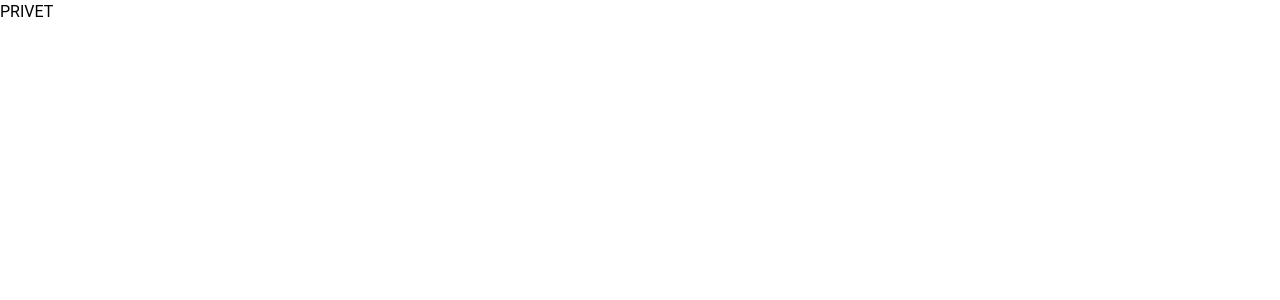
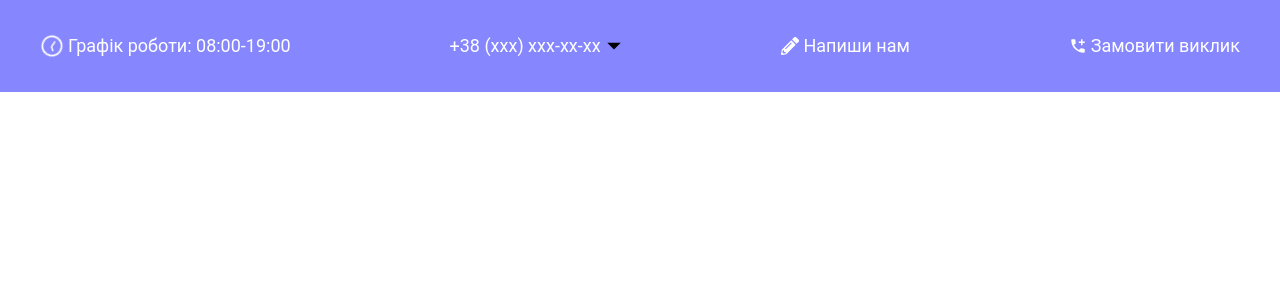
Before and after one commit to vazhavazh/logistic, a Next.js app: page / in a window 1280 px wide. Shown: the top 300 px of the page. Built offline with nearby package versions, Linux system fonts and the light colour scheme.

Commit message:
upd header

```diff
--- a/package.json
+++ b/package.json
@@ -19,6 +19,7 @@
     "postcss": "8.4.28",
     "react": "18.2.0",
     "react-dom": "18.2.0",
+    "react-icons": "^4.10.1",
     "tailwindcss": "3.3.3",
     "typescript": "5.1.6"
   }
--- /dev/null
+++ b/src/components/TopBar/TopBar.tsx
@@ -0,0 +1,59 @@
+import React, { useState } from "react";
+import { AiOutlineClockCircle } from "react-icons/ai";
+import { GoTriangleUp } from "react-icons/go";
+import { GoTriangleDown } from "react-icons/go";
+import { FaPencilAlt } from "react-icons/fa";
+import { MdAddIcCall } from "react-icons/md";
+
+type TopBarProps = {};
+
+const TopBar: React.FC<TopBarProps> = () => {
+	const [contactNumber, setContactNumber] = useState(false);
+
+	const handleClickONContact = () => {
+		setContactNumber(!contactNumber);
+	};
+
+	return (
+		<div className='bg-accent-color py-8 px-10'>
+			<ul className='w-full flex  items-center  justify-between text-lg'>
+				<li className='flex gap-1 items-center   text-center'>
+					<AiOutlineClockCircle className='text-white-main animate-rotate w-6 h-6' />
+					<span className='text-white-main'>Графік роботи: 08:00-19:00</span>
+				</li>
+				<li
+					onClick={handleClickONContact}
+					className='flex flex-col cursor-pointer relative min-w-[171px]'>
+					{contactNumber ? (
+						<>
+							<div className=' flex items-center gap-1'>
+								<span className='text-white-main'>+38 (xxx) xxx-xx-xx</span>
+								<GoTriangleDown />
+							</div>
+							<div className='absolute bottom-[-100%] flex items-center gap-1'>
+								<span className='text-white-main pop-outin'>
+									+38 (063) 851-61-91
+								</span>
+								<GoTriangleUp />
+							</div>
+						</>
+					) : (
+						<div className=' flex items-center gap-1'>
+							<span className='text-white-main'>+38 (xxx) xxx-xx-xx</span>
+							<GoTriangleDown />
+						</div>
+					)}
+				</li>
+				<li className='flex items-center gap-1 cursor-pointer transition-all hover:scale-125'>
+					<FaPencilAlt className='text-white-main' />
+					<span className='text-white-main'>Напиши нам</span>
+				</li>
+				<li className='flex items-center gap-1 cursor-pointer transition-all hover:scale-125'>
+					<MdAddIcCall className='text-white-main' />
+					<span className='text-white-main'>Замовити виклик</span>
+				</li>
+			</ul>
+		</div>
+	);
+};
+export default TopBar;
--- /dev/null
+++ b/src/components/UI/LanguageSwitcher/LanguageSwitcher.tsx
@@ -0,0 +1,41 @@
+import React from "react";
+import { useRouter } from "next/router";
+import { useTranslation } from "next-i18next";
+
+const LanguageSwitcher: React.FC<{
+	onChange?: (locale: string) => unknown;
+}> = ({ onChange }) => {
+	const { i18n } = useTranslation();
+	const { language: currentLanguage } = i18n;
+	const router = useRouter();
+	const locales = router.locales ?? [currentLanguage];
+
+	const switchLanguage = (locale: string) => {
+		if (onChange) {
+			onChange(locale);
+		}
+
+		const path = router.asPath;
+		router.push(path, path, { locale });
+	};
+
+	return (
+		<select
+			value={i18n.language}
+			onChange={(e) => switchLanguage(e.target.value)}>
+			{locales.map((locale) => {
+				const label = locale.toUpperCase();
+
+				return (
+					<option
+						key={locale}
+						value={locale}>
+						{label}
+					</option>
+				);
+			})}
+		</select>
+	);
+};
+
+export default LanguageSwitcher;
--- a/src/pages/_document.tsx
+++ b/src/pages/_document.tsx
@@ -2,7 +2,7 @@ import { Html, Head, Main, NextScript } from "next/document";
 
 export default function Document() {
 	return (
-		<Html lang='en'>
+		<Html lang='uk'>
 			<Head />
 			<body>
 				<Main />
--- a/src/pages/index.tsx
+++ b/src/pages/index.tsx
@@ -1,3 +1,10 @@
+import TopBar from "@/components/TopBar/TopBar";
+
+
 export default function Home() {
-	return <main>PRIVET</main>;
+	return (
+		<main>
+			<TopBar />
+		</main>
+	);
 }
--- a/src/styles/globals.css
+++ b/src/styles/globals.css
@@ -10,3 +10,36 @@
   font-family: "Roboto", sans-serif;
 
 }
+
+
+
+.pop-outin {
+  animation: 2s anim-popoutin ease ;
+}
+
+@keyframes anim-popoutin {
+  0% {
+    color: #ffffff;
+    transform: scale(0);
+    opacity: 0;
+    text-shadow: 0 0 0 rgba(131, 131, 131, 0);
+  }
+  25% {
+    color: rgb(242, 255, 0);
+    transform: scale(2);
+    opacity: 1;
+    text-shadow: 3px 10px 5px rgba(238, 255, 0, 0.5);
+  }
+  50% {
+    color: rgb(45, 255, 52);
+    transform: scale(1);
+    opacity: 1;
+    text-shadow: 1px 0 0 rgba(0, 255, 174, 0.27);
+  }
+  100% {
+    /* animate nothing to add pause at the end of animation */
+    transform: scale(1);
+    opacity: 1;
+    text-shadow: 1px 0 0 rgba(0, 0, 0, 0);
+  }
+}
--- a/tailwind.config.ts
+++ b/tailwind.config.ts
@@ -1,20 +1,22 @@
-import type { Config } from 'tailwindcss'
-
-const config: Config = {
-  content: [
-    './src/pages/**/*.{js,ts,jsx,tsx,mdx}',
-    './src/components/**/*.{js,ts,jsx,tsx,mdx}',
-    './src/app/**/*.{js,ts,jsx,tsx,mdx}',
-  ],
+/** @type {import('tailwindcss').Config} */
+module.exports = {
+	content: ["./src/**/*.{js,ts,jsx,tsx}"],
 	theme: {
 		extend: {
-      backgroundImage: {
-        'gradient-radial': 'radial-gradient(var(--tw-gradient-stops))',
-        'gradient-conic':
-          'conic-gradient(from 180deg at 50% 50%, var(--tw-gradient-stops))',
+			colors: {
+				"accent-color": "rgba(85, 85, 255, 0.71)",
+				"white-main": "#ffff",
+			},
+			keyframes: {
+				rotate: {
+					"0%": { transform: "rotate(0deg)" },
+					"100%": { transform: "rotate(360deg)" },
+				},
+			},
+			animation: {
+				rotate: "rotate 5s linear infinite",
 			},
 		},
 	},
 	plugins: [],
-}
-export default config
+};
```
Also changed, not shown: public/logo.svg, 1 other file (tests, documents, lock files or other folders). Lines whose indentation alone changed are shown as unchanged.
